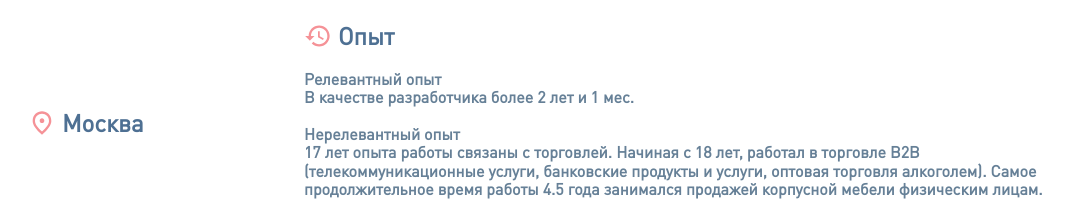
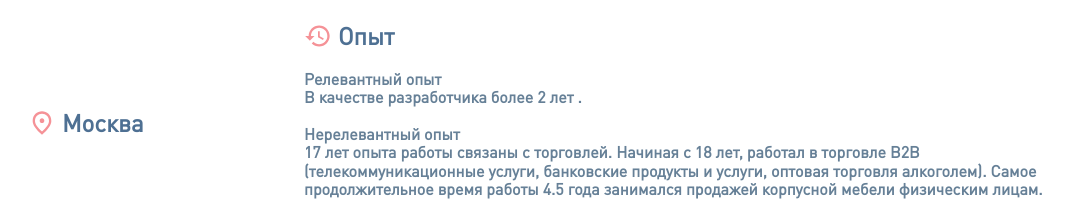
Before and after one commit to samolevich/cv, a React (Create React App) app: page / in a window 1280 px wide. Shown: the part 561-770 px from the top of the page, without its empty margins (84-1157 px from the left). Built offline with nearby package versions, Linux system fonts and the light colour scheme; no server answers.

Commit message:
date words declensions

```diff
--- a/src/aboutMe.js
+++ b/src/aboutMe.js
@@ -216,11 +216,21 @@ export default {
       explanation: `17 лет опыта работы связаны с торговлей. Начиная с 18 лет, работал в торговле B2B (телекоммуникационные услуги, банковские продукты и услуги, оптовая торговля алкоголем). Самое продолжительное время работы 4.5 года занимался продажей корпусной мебели физическим лицам.`,
     },
     timeSince: () => {
-      const ms = new Date().getTime() - new Date(2020, 6).getTime();
+      const ms = new Date().getTime() - new Date(2020, 7).getTime();
       let months = Math.ceil(ms / 1000 / 60 / 60 / 24 / 30.4375);
       const years = Math.floor(months / 12);
       months %= 12;
-      return `В качестве разработчика более ${years} лет и ${months} мес. `;
+      const yearDeclension = years
+        ? years % 10 === 1 && years % 100 !== 11
+          ? `${years} года `
+          : `${years} лет `
+        : "";
+      const monthDeclension = months
+        ? months === 1
+          ? `и ${months} месяцa. `
+          : `и ${months} месяцев. `
+        : "";
+      return `В качестве разработчика более ${yearDeclension}${monthDeclension}. `;
     },
   },
   futureVision: {
```
